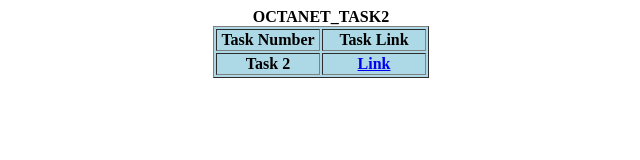
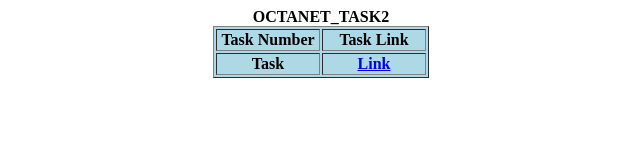
Before and after one commit to Rucha2063/OCTANET_OCTOBER2, a plain HTML site: page index.html in a window 1280 px wide. Shown: the full height of the page, 319-959 px from the left. Drawn offline with Linux system fonts and the light colour scheme.

Commit message:
Update index.html

```diff
--- a/index.html
+++ b/index.html
@@ -14,7 +14,7 @@
         </tr>
 
         <tr>
-            <th> Task 2 </th>
+            <th> Task </th>
             <th>
                 <a href = "./Task2.html" target = "_blank"> Link </a>
             </th>
```
